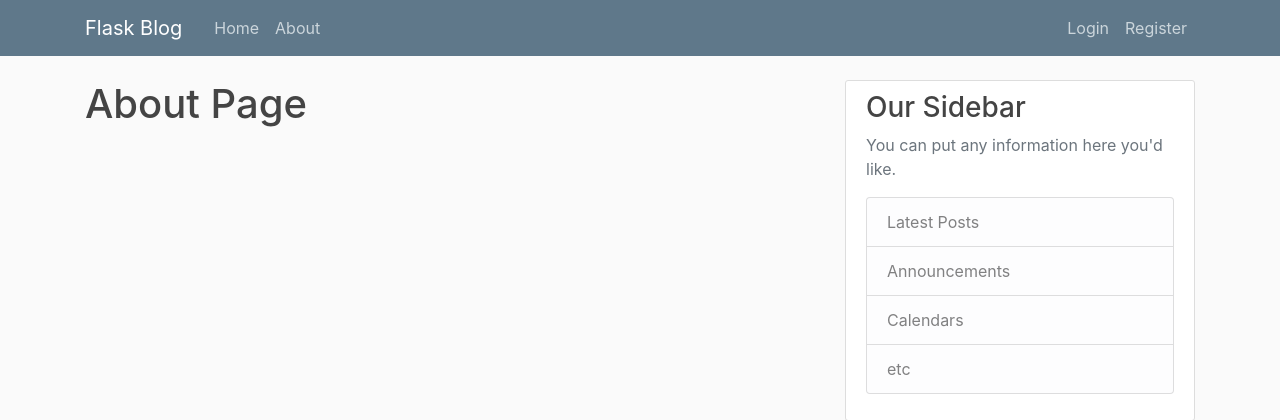
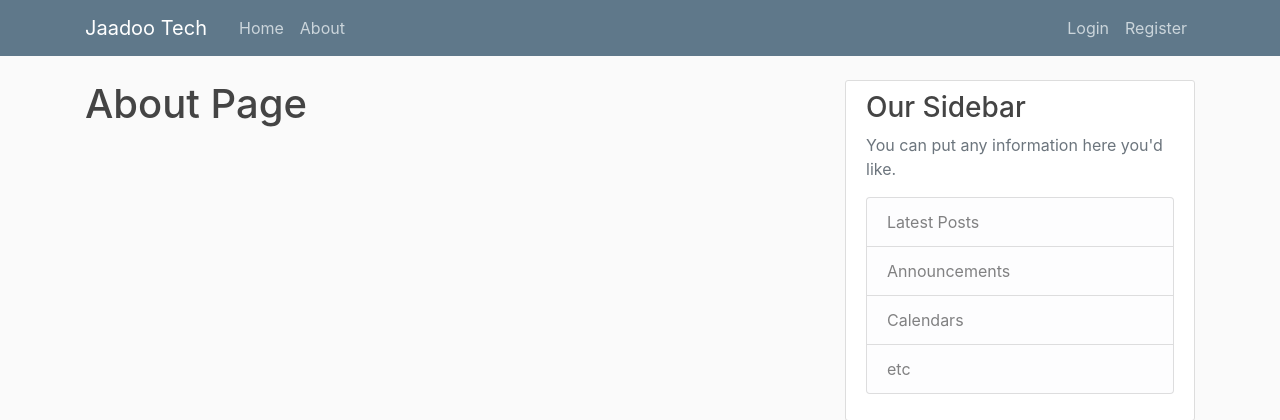
Before and after one commit to ankitjaadoo/flaskr, a Flask app: page /about in a window 1280 px wide. Shown: the top 420 px of the page. Run offline with Flask 2, Linux system fonts and the light colour scheme; some libraries are stand-ins or nearby versions.

Commit message:
Changed layout and fixed installation for Pillow library

```diff
--- a/flaskblog/templates/layout.html
+++ b/flaskblog/templates/layout.html
@@ -5,14 +5,16 @@
     <meta charset="utf-8">
     <meta name="viewport" content="width=device-width, initial-scale=1, shrink-to-fit=no">
     <link rel="stylesheet" href="https://stackpath.bootstrapcdn.com/bootstrap/4.3.1/css/bootstrap.min.css" integrity="sha384-ggOyR0iXCbMQv3Xipma34MD+dH/1fQ784/j6cY/iJTQUOhcWr7x9JvoRxT2MZw1T" crossorigin="anonymous">
-    <link rel="stylesheet" type="text/css" href= "{{ url_for('static',filename='main.css') }}"
+    <link rel="stylesheet" type="text/css" href= "{{ url_for('static',filename='main.css') }}">
+
+    <title> Jaadoo Tech </title>
 
 </head>
 <body>
     <header class="site-header">
         <nav class="navbar navbar-expand-md navbar-dark bg-steel fixed-top">
             <div class="container">
-            <a class="navbar-brand mr-4" href="/">Flask Blog</a>
+            <a class="navbar-brand mr-4" href="/"> Jaadoo Tech </a>
             <button class="navbar-toggler" type="button" data-toggle="collapse" data-target="#navbarToggle" aria-controls="navbarToggle" aria-expanded="false" aria-label="Toggle navigation">
                 <span class="navbar-toggler-icon"></span>
             </button>
```
Also changed, not shown: requirements.txt (added, +46 -0 lines).
